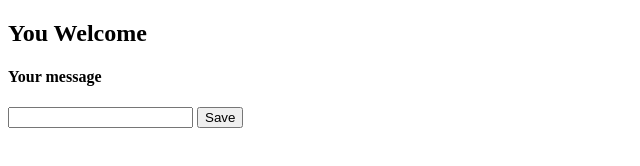
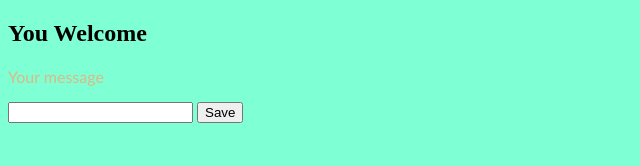
Before and after one commit to JoseDA1/cursoMantenimiento, a plain HTML site: page index.html in a window 1280 px wide. Shown: the whole page, without its empty margins (0-640 px from the left). Drawn offline with Linux system fonts and the light colour scheme.

Commit message:
Background Create

```diff
--- a/css/style.css
+++ b/css/style.css
@@ -0,0 +1,8 @@
+.body{
+    background-color: aquamarine;
+}
+.textM{
+    font-family: 'Gill Sans', 'Gill Sans MT', Calibri, 'Trebuchet MS', sans-serif;
+    font-size: 26;
+    color: burlywood;
+}
--- a/index.html
+++ b/index.html
@@ -4,11 +4,12 @@
     <meta charset="UTF-8">
     <meta http-equiv="X-UA-Compatible" content="IE=edge">
     <meta name="viewport" content="width=device-width, initial-scale=1.0">
+    <link rel="stylesheet" href="./css/style.css">
     <title>Proyecto</title>
 </head>
-<body>
+<body class="body">
     <h2>You Welcome</h2>
-    <h4>Your message</h4>
+    <p class="textM">Your message</p>
     <input type="text">
     <button>Save</button>
     <h2></h2>
```
